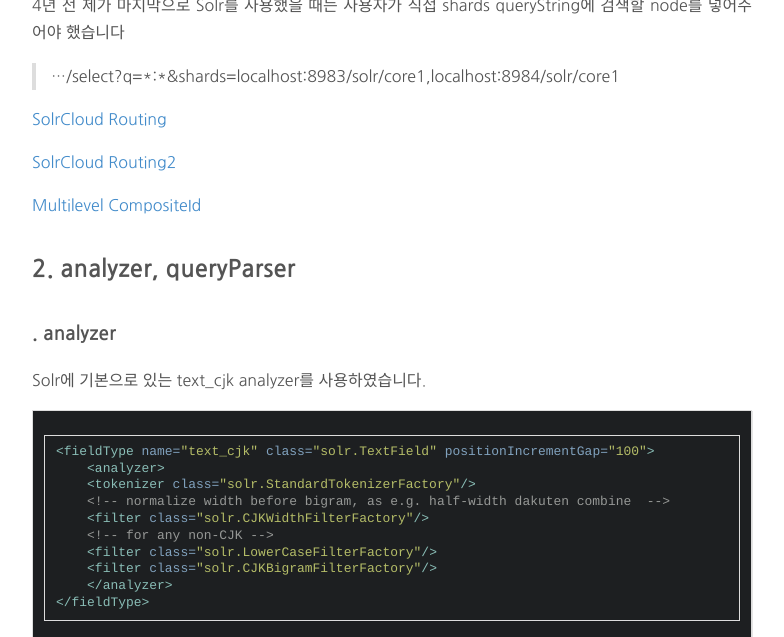
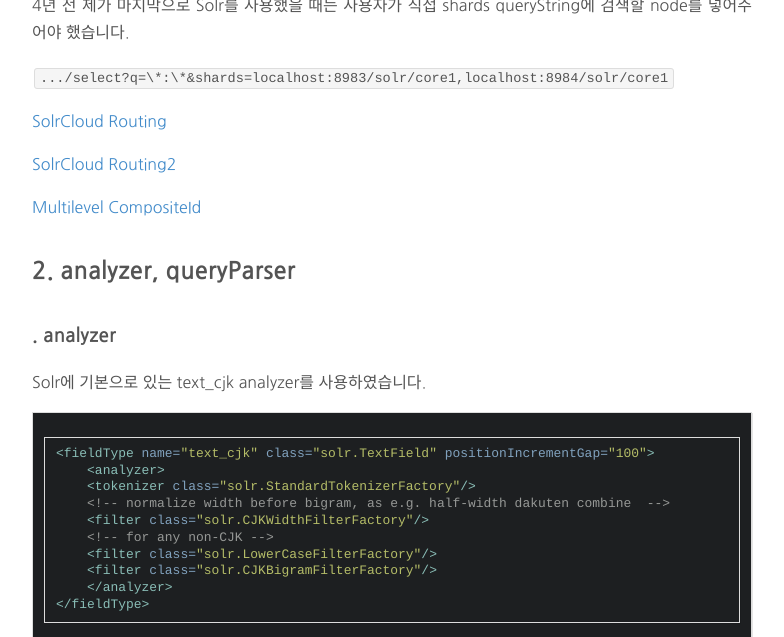
Before and after one commit to tosslab/tosslab.github.io, a Jekyll site: the page built from _posts/2016-08-26-Begin-to-Solr.md, in a window 1280 px wide and 900 px high, scrolled down 2872 px, cut to the strip 263-900 px from the top of the window. Shown: the whole strip, without its empty margins (248-1032 px from the left). Built offline with Jekyll 4.4.1, drawn with Linux system fonts in a browser that asks for light colours; comment, search, counter and statistics services are not loaded.

Commit message:
chore: 마침표 누락 수정 및 url quote에서 inline code로 변경

```diff
--- a/_posts/2016-08-26-Begin-to-Solr.md
+++ b/_posts/2016-08-26-Begin-to-Solr.md
@@ -65,9 +65,9 @@
 ![SolrCloud Sharding](https://sematext.com/wp-content/uploads/2015/09/multitenancy-routing-index.png "Sharding Index")
 ![SolrCloud Routing](https://sematext.com/wp-content/uploads/2015/09/multitenancy-routing-query.png "Routing Query")
 
-4년 전 제가 마지막으로 Solr를 사용했을 때는 사용자가 직접 shards queryString에 검색할 node를 넣어주어야 했습니다
+4년 전 제가 마지막으로 Solr를 사용했을 때는 사용자가 직접 shards queryString에 검색할 node를 넣어주어야 했습니다.
 
-> .../select?q=\*:\*&shards=localhost:8983/solr/core1,localhost:8984/solr/core1
+`.../select?q=\*:\*&shards=localhost:8983/solr/core1,localhost:8984/solr/core1`
 
 [SolrCloud Routing](https://sematext.com/blog/2015/09/29/solrcloud-large-tenants-and-routing/)
 
```
